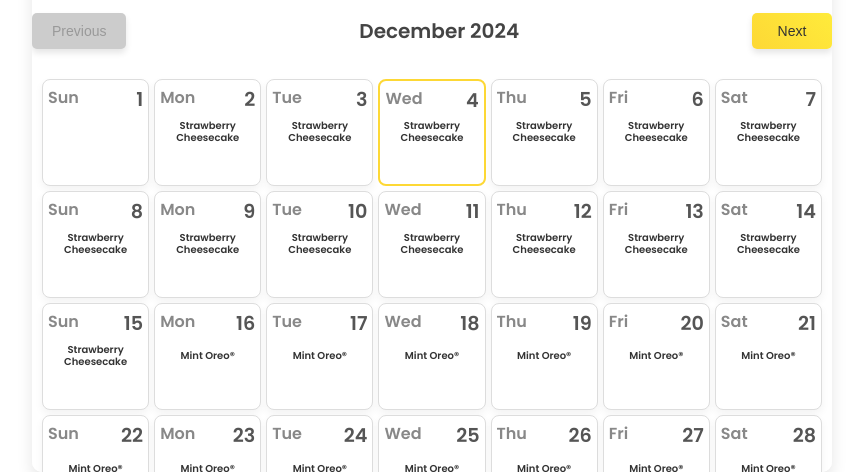
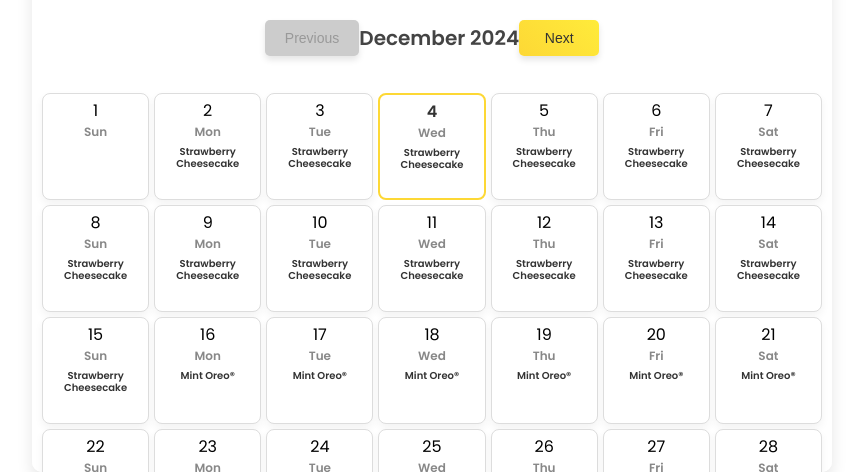
Before and after one commit to spm725/Flavor-Calendar, a plain HTML site: page index.html in a window 1280 px wide. Shown: the part 328-800 px from the top of the page, without its empty margins (208-1071 px from the left). Drawn offline with Linux system fonts and the light colour scheme.

Commit message:
Update styles.css

```diff
--- a/styles.css
+++ b/styles.css
@@ -19,6 +19,7 @@ body {
     align-items: center;
     text-align: center;
     overflow: auto; /* Allow scrolling for smaller devices */
+    padding-bottom: 40px; /* Added padding at the bottom of the document */
 }
 
 /* Container */
@@ -77,10 +78,9 @@ h1 {
 /* Calendar Navigation */
 .calendar-navigation {
     display: flex;
-    justify-content: space-between;
+    justify-content: center;
     align-items: center;
     margin-bottom: 20px;
-    gap: 20px; /* Add spacing between buttons and month display */
 }
 
 .calendar-navigation button {
@@ -112,10 +112,8 @@ button:disabled {
 #month-display {
     font-size: 20px;
     font-weight: bold;
-    margin: 0 20px; /* Add spacing on both sides of the month display */
+    margin: 10px 0;
     color: #444;
-    flex-grow: 1;
-    text-align: center; /* Keep month and year centered between buttons */
 }
 
 /* Calendar Grid */
@@ -137,52 +135,28 @@ button:disabled {
     text-align: center;
     display: flex;
     flex-direction: column;
-    justify-content: space-between;
+    justify-content: flex-start;
     align-items: center;
     box-shadow: 0 4px 8px rgba(0, 0, 0, 0.05);
     transition: background-color 0.3s ease, transform 0.2s ease;
     aspect-ratio: 1 / 1;
     box-sizing: border-box;
     overflow: hidden;
-    position: relative; /* Allow positioning of the day number */
+    position: relative; /* Allow positioning of the day number as a background */
 }
 
-/* Day Number Top Right */
-.day-number {
+/* Day Number as Background */
+.calendar-cell::before {
+    content: attr(data-day);
     position: absolute;
-    top: 5px;
-    right: 5px;
-    font-size: 1.2rem;
-    font-weight: bold;
-    color: #555;
-    z-index: 2;
-}
-
-/* Day of the Week Top Left */
-.day-of-week {
-    position: absolute;
-    top: 5px;
-    left: 5px;
-    font-size: 1rem;
-    font-weight: bold;
-    color: #888;
-    z-index: 2;
-}
-
-/* Flavor Text Centered */
-.flavor-text {
-    color: #333;
-    font-weight: bold;
-    text-align: center;
-    overflow-wrap: break-word; /* Allow text to wrap and prevent overflow */
-    word-break: keep-all; /* Prevent breaking individual letters */
-    white-space: normal; /* Allow text to wrap within the container */
-    font-size: 1rem;
-    line-height: 1.2;
-    max-height: 100%;
-    margin-top: auto;
-    margin-bottom: auto;
-    z-index: 2; /* Ensure the flavor text is above the background */
+    top: 50%;
+    left: 50%;
+    transform: translate(-50%, -50%);
+    font-size: 3rem; /* Make the day number large */
+    color: rgba(255, 235, 59, 0.2); /* Use a more transparent yellow */
+    text-shadow: 1px 1px 2px #888; /* Slight gray border for better readability */
+    z-index: 1; /* Ensure it stays behind other content */
+    pointer-events: none; /* Allow clicks to pass through */
 }
 
 /* Highlight for Current Date */
@@ -193,6 +167,29 @@ button:disabled {
     font-weight: bold;
     color: #333;
     box-shadow: none; /* Remove any shadow to keep it consistent with other cells */
+}
+
+/* Day of the Week */
+.day-of-week {
+    font-size: 12px;
+    font-weight: bold;
+    color: #888;
+    margin-bottom: 5px;
+    z-index: 2; /* Ensure day of week text is above the background number */
+}
+
+/* Flavor Text within Calendar Cell */
+.flavor-text {
+    color: #333;
+    font-weight: bold;
+    text-align: center;
+    overflow-wrap: break-word; /* Allow text to wrap and prevent overflow */
+    word-break: keep-all; /* Prevent breaking individual letters */
+    white-space: normal; /* Allow text to wrap within the container */
+    font-size: 1.2rem; /* Increased font size slightly for better readability */
+    line-height: 1.2; /* Reduced line height to fit more text */
+    max-height: 100%; /* Prevent overflow from exceeding the container height */
+    z-index: 2; /* Ensure the flavor text is above the day number */
 }
 
 /* Mobile Responsiveness */
@@ -206,7 +203,8 @@ button:disabled {
     }
 
     .calendar-navigation {
-        gap: 10px; /* Reduce the gap slightly for smaller screens */
+        flex-direction: column;
+        margin-bottom: 15px;
     }
 
     h1 {
@@ -221,7 +219,7 @@ button:disabled {
     }
 
     #month-display {
-        margin: 0 10px;
+        margin: 10px 0;
     }
 
     .flavor-name {
@@ -242,10 +240,6 @@ button:disabled {
         gap: 8px;
     }
 
-    .calendar-navigation {
-        gap: 5px;
-    }
-
     .featured-flavor {
         max-width: 90%;
         font-size: 1rem;
```
